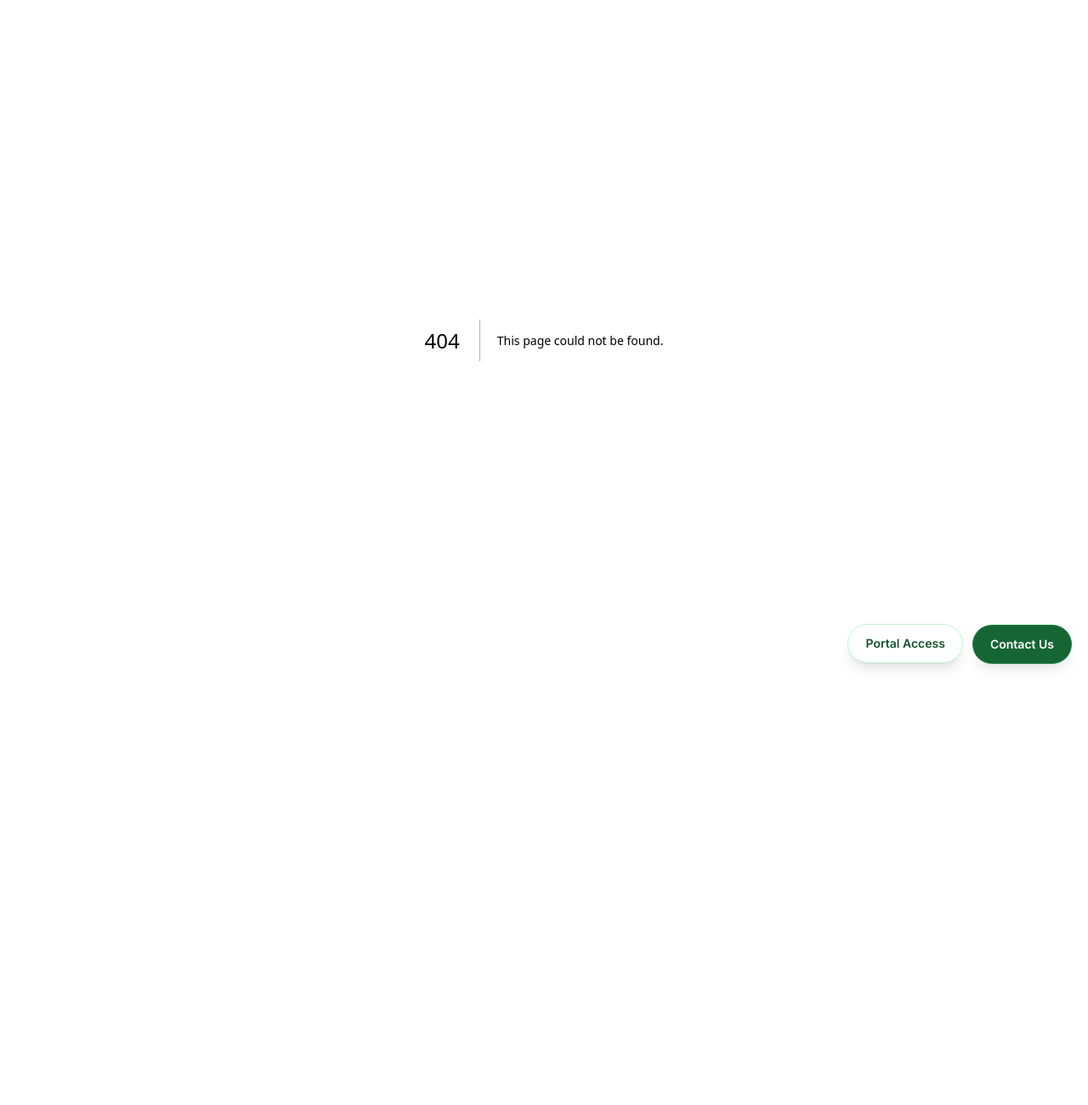
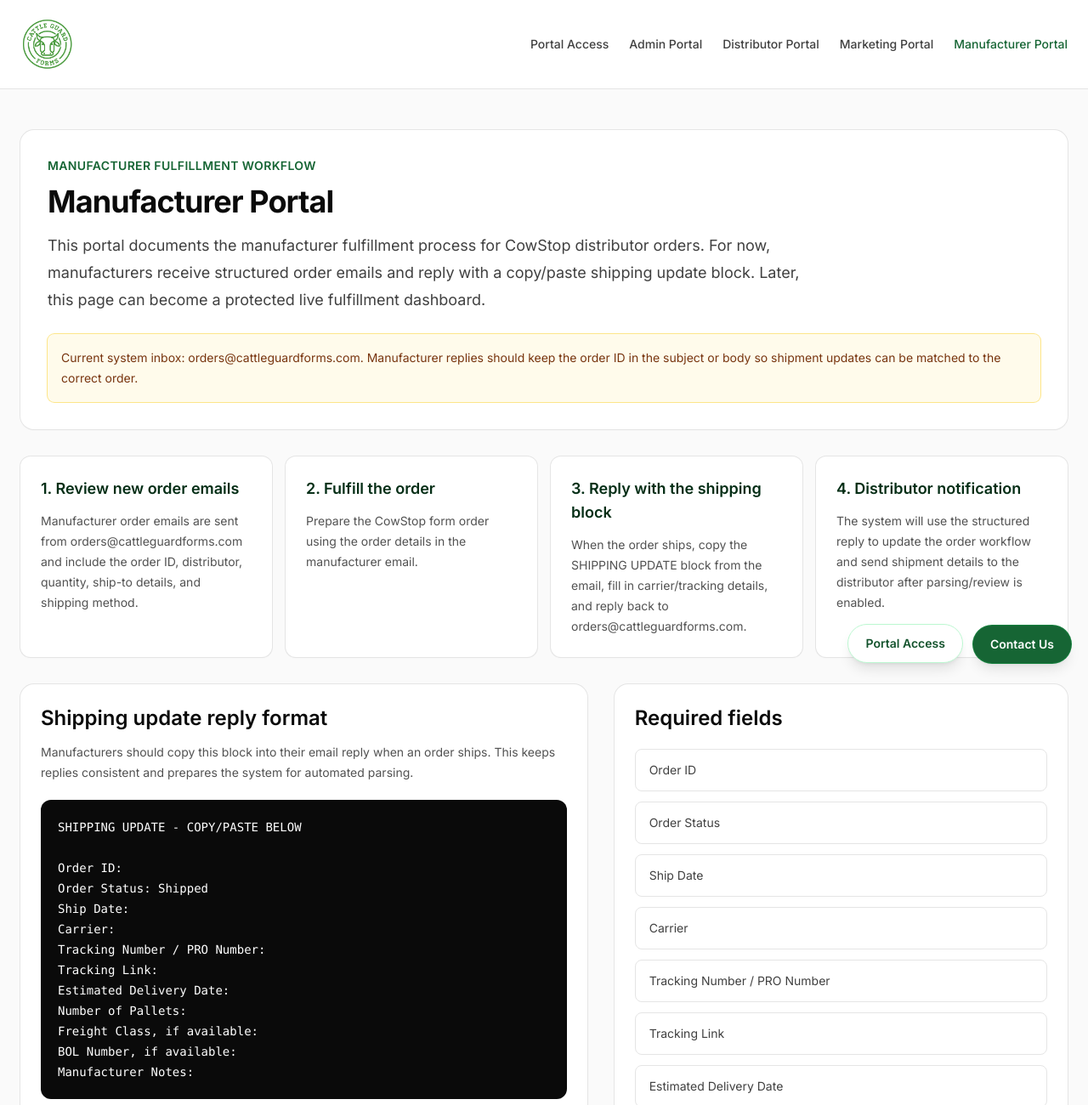
Before and after one commit to Cattleguardforms/cattle-guard-forms, a Next.js app: page /manufacturer in a window 1280 px wide. Before the commit this address had no page. Shown: the top 1300 px of the page at 85% size. Before the commit the page ends 800 px from the top, so only its background shows below. Built offline with nearby package versions, Linux system fonts and the light colour scheme.

Commit message:
feat: add manufacturer portal workflow page

```diff
--- /dev/null
+++ b/src/app/manufacturer/page.tsx
@@ -0,0 +1,110 @@
+import Link from "next/link";
+
+const workflowSteps = [
+  {
+    title: "1. Review new order emails",
+    description: "Manufacturer order emails are sent from orders@cattleguardforms.com and include the order ID, distributor, quantity, ship-to details, and shipping method.",
+  },
+  {
+    title: "2. Fulfill the order",
+    description: "Prepare the CowStop form order using the order details in the manufacturer email.",
+  },
+  {
+    title: "3. Reply with the shipping block",
+    description: "When the order ships, copy the SHIPPING UPDATE block from the email, fill in carrier/tracking details, and reply back to orders@cattleguardforms.com.",
+  },
+  {
+    title: "4. Distributor notification",
+    description: "The system will use the structured reply to update the order workflow and send shipment details to the distributor after parsing/review is enabled.",
+  },
+];
+
+const requiredFields = [
+  "Order ID",
+  "Order Status",
+  "Ship Date",
+  "Carrier",
+  "Tracking Number / PRO Number",
+  "Tracking Link",
+  "Estimated Delivery Date",
+  "Number of Pallets",
+  "Freight Class, if available",
+  "BOL Number, if available",
+  "Manufacturer Notes",
+];
+
+export default function ManufacturerPortalPage() {
+  return (
+    <main className="min-h-screen bg-neutral-50 text-neutral-950">
+      <header className="border-b border-neutral-200 bg-white">
+        <div className="mx-auto flex max-w-7xl items-center justify-between px-6 py-5">
+          <Link href="/" className="inline-flex items-center">
+            <img src="/brand/cgf-logo.png" alt="Cattle Guard Forms" className="h-16 w-auto object-contain" />
+          </Link>
+          <nav className="flex items-center gap-6 text-sm font-medium text-neutral-700">
+            <Link href="/portals" className="hover:text-green-800">Portal Access</Link>
+            <Link href="/admin" className="hover:text-green-800">Admin Portal</Link>
+            <Link href="/distributor" className="hover:text-green-800">Distributor Portal</Link>
+            <Link href="/marketing" className="hover:text-green-800">Marketing Portal</Link>
+            <Link href="/manufacturer" className="text-green-800">Manufacturer Portal</Link>
+          </nav>
+        </div>
+      </header>
+
+      <section className="mx-auto max-w-7xl px-6 py-12">
+        <div className="rounded-2xl bg-white p-8 shadow-sm ring-1 ring-neutral-200">
+          <p className="text-sm font-semibold uppercase tracking-wide text-green-800">Manufacturer fulfillment workflow</p>
+          <h1 className="mt-3 text-4xl font-bold tracking-tight">Manufacturer Portal</h1>
+          <p className="mt-4 max-w-4xl text-lg leading-8 text-neutral-700">
+            This portal documents the manufacturer fulfillment process for CowStop distributor orders. For now, manufacturers receive structured order emails and reply with a copy/paste shipping update block. Later, this page can become a protected live fulfillment dashboard.
+          </p>
+          <div className="mt-6 rounded-lg bg-amber-50 p-4 text-sm leading-6 text-amber-900 ring-1 ring-amber-200">
+            Current system inbox: orders@cattleguardforms.com. Manufacturer replies should keep the order ID in the subject or body so shipment updates can be matched to the correct order.
+          </div>
+        </div>
+
+        <section className="mt-8 grid gap-4 md:grid-cols-2 xl:grid-cols-4">
+          {workflowSteps.map((step) => (
+            <div key={step.title} className="rounded-xl bg-white p-6 shadow-sm ring-1 ring-neutral-200">
+              <h2 className="text-lg font-semibold text-green-950">{step.title}</h2>
+              <p className="mt-3 text-sm leading-6 text-neutral-600">{step.description}</p>
+            </div>
+          ))}
+        </section>
+
+        <section className="mt-8 grid gap-8 lg:grid-cols-[1fr_0.8fr]">
+          <div className="rounded-2xl bg-white p-6 shadow-sm ring-1 ring-neutral-200">
+            <h2 className="text-2xl font-semibold">Shipping update reply format</h2>
+            <p className="mt-3 text-sm leading-6 text-neutral-600">
+              Manufacturers should copy this block into their email reply when an order ships. This keeps replies consistent and prepares the system for automated parsing.
+            </p>
+            <pre className="mt-5 overflow-x-auto rounded-xl bg-neutral-950 p-5 text-sm leading-6 text-white">
+{`SHIPPING UPDATE - COPY/PASTE BELOW
+
+Order ID:
+Order Status: Shipped
+Ship Date:
+Carrier:
+Tracking Number / PRO Number:
+Tracking Link:
+Estimated Delivery Date:
+Number of Pallets:
+Freight Class, if available:
+BOL Number, if available:
+Manufacturer Notes:`}
+            </pre>
+          </div>
+
+          <aside className="rounded-2xl bg-white p-6 shadow-sm ring-1 ring-neutral-200">
+            <h2 className="text-2xl font-semibold">Required fields</h2>
+            <ul className="mt-5 space-y-3 text-sm leading-6 text-neutral-700">
+              {requiredFields.map((field) => (
+                <li key={field} className="rounded-lg border border-neutral-200 px-4 py-3">{field}</li>
+              ))}
+            </ul>
+          </aside>
+        </section>
+      </section>
+    </main>
+  );
+}
```
